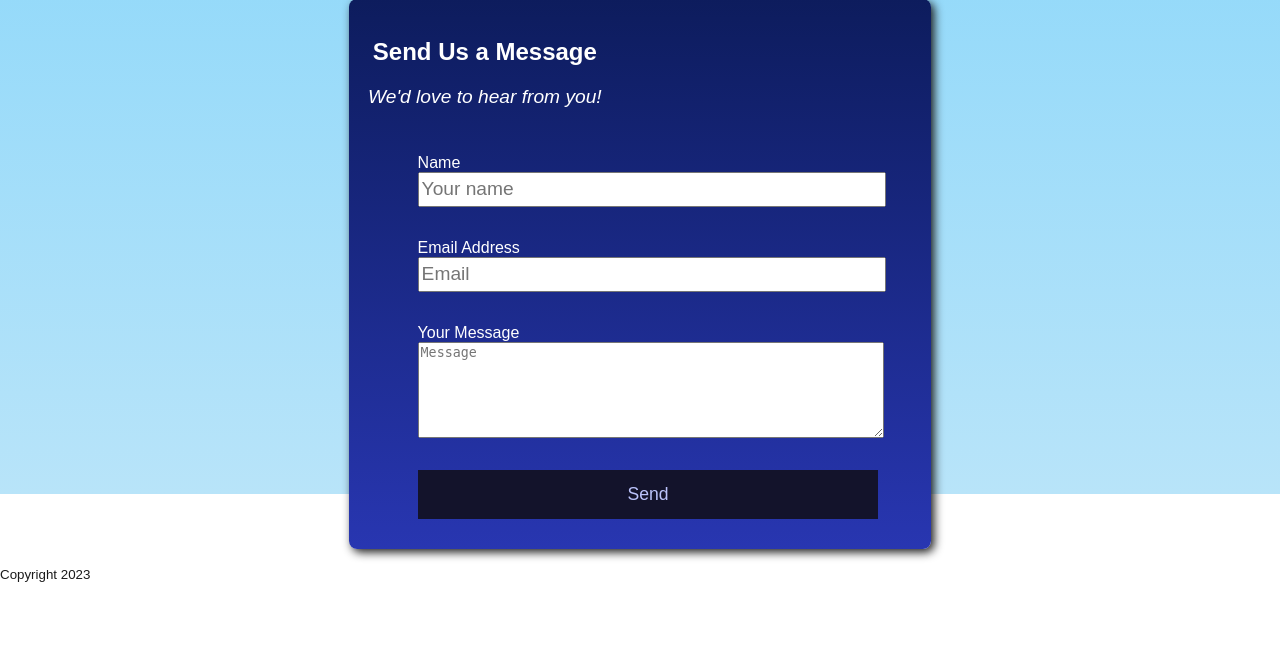
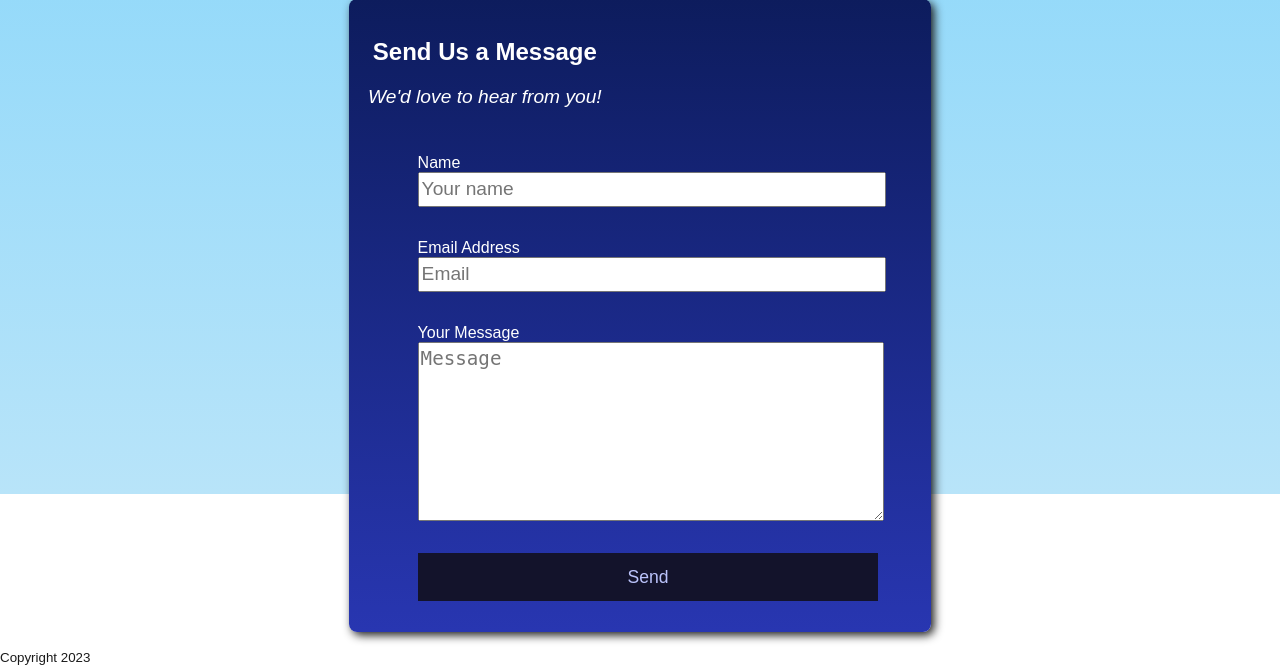
Before and after one commit to ImpendingKataclysm/company_website_demo, a Django app: page /contact/ in a window 1280 px wide. Shown: the part 306-972 px from the top of the page. Before the commit the page ends 888 px from the top, so only its background shows below. Run offline with Django 4.2, Linux system fonts and the light colour scheme.

Commit message:
Adjusted the Contact page layout

```diff
--- a/main_site/static/main/css/style.css
+++ b/main_site/static/main/css/style.css
@@ -129,7 +129,7 @@ form {
     margin: auto;
 }
 
-input {
+input, textarea {
     display: block;
     width: 100%;
     font-size: 1.2rem;
@@ -264,7 +264,7 @@ input {
         max-width: 15rem;
     }
 
-    input {
+    input, textarea {
         font-size: 0.9rem;
         line-height: 1;
     }
--- a/templates/main/contact.html
+++ b/templates/main/contact.html
@@ -4,7 +4,7 @@
 {% block title %}Contact{% endblock %}
 
 {% block content %}
-    <div class="input-form card">
+    <section class="input-form card">
         <header>
             <h2>Send Us a Message</h2>
             <p>We'd love to hear from you!</p>
@@ -34,5 +34,5 @@
                 <input type="submit" value="Send" class="submit-btn">
             </div>
         </form>
-    </div>
+    </section>
 {% endblock %}
```
